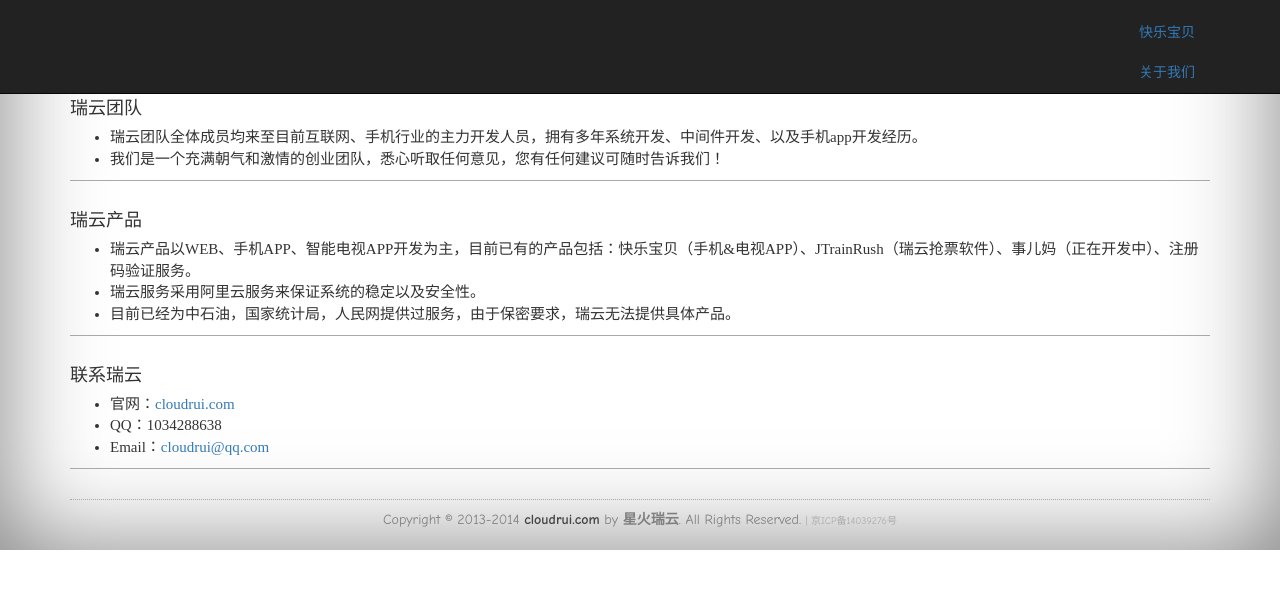
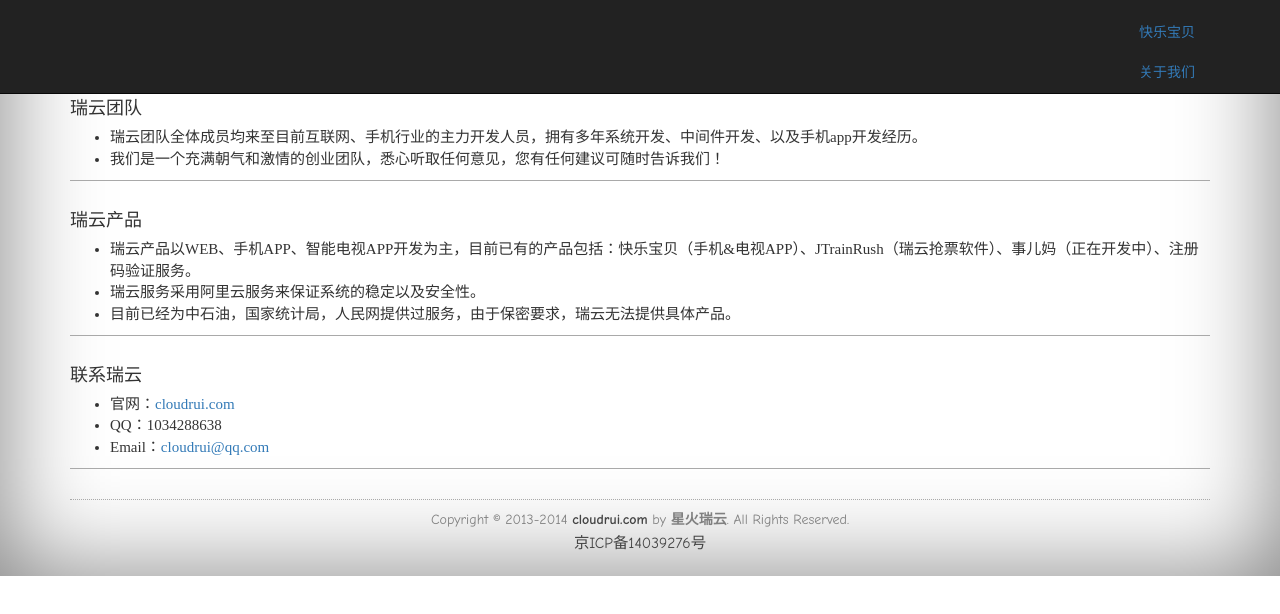
Before and after one commit to longrm/longrm.github.com, a plain HTML site: page about.html in a window 1280 px wide. Shown: the part 70-684 px from the top of the page. Drawn offline with nearby package versions, Linux system fonts and the light colour scheme.

Commit message:
京备案号

```diff
--- a/about.html
+++ b/about.html
@@ -65,7 +65,7 @@
 		<div class="footer">
 			<div id="copyright">
 				Copyright © 2013-2014 <strong><a href="http://www.cloudrui.com">cloudrui.com</a></strong> by <strong>星火瑞云</strong>. All Rights Reserved.
-				<span><a style="color: #AAA; font-size: 10px;" href="http://www.miitbeian.gov.cn/"> | 京ICP备14039276号</a></span>
+				<p><a href="http://www.miitbeian.gov.cn/">京ICP备14039276号</a></p>
 			</div>
 		</div>
 	</div>
```
Also changed, not shown: color-selector.html (+1 -1 lines), happy-baby.html (+1 -1 lines), index.html (+1 -1 lines), product.html (+1 -1 lines), tool.html (+1 -1 lines).
